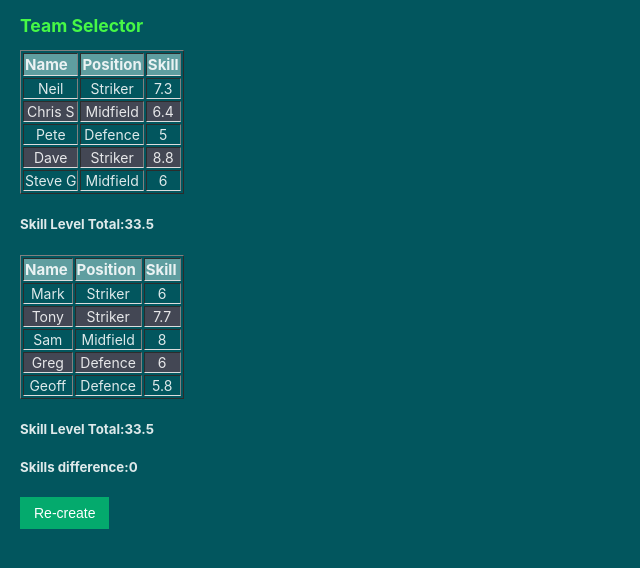
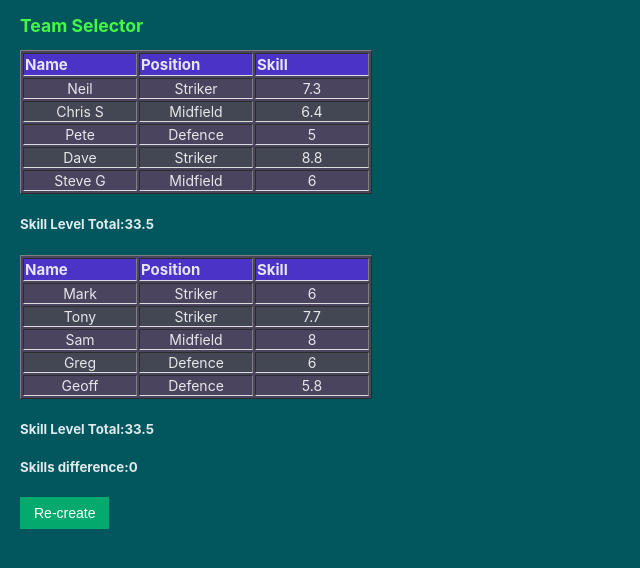
Before and after one commit to steveygfromao/footyselector, a React (Vite) app: page / in a window 1280 px wide. Shown: the top 568 px of the page, without its empty margins (0-640 px from the left). Built offline with nearby package versions, Linux system fonts and the light colour scheme.

Commit message:
Add files via upload

```diff
--- a/src/App.css
+++ b/src/App.css
@@ -36,17 +36,32 @@ h2 {
 
 table {
   width: 100%;
+  background-color: #4a445f;
 }
 td {
   text-align: center;
   border-bottom: 1px solid #ddd;
   font-size: 14px;
+  padding:1;
 }
 th {
   font-size: 15px;
   text-align: left;
+  width:110px;
   border-bottom: 1px solid #ddd;
-  background-color: cadetblue;
+  background-color: rgb(76, 51, 199);
 }
 
 tr:nth-child(even) {background-color: #434754;}
+
+.card {
+  border: 1px solid #ccc;
+  border-radius: 8px;
+  padding: 16px;
+  width: 200px;
+  box-shadow: 0 4px 8px rgba(0,0,0,0.1);
+  margin-top: 10px;
+  margin-bottom: 20px;
+  background-color: rgb(5, 187, 219);
+  margin-left: 20px;
+}
```
